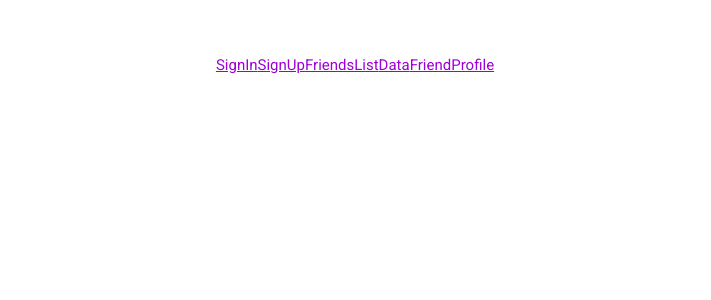
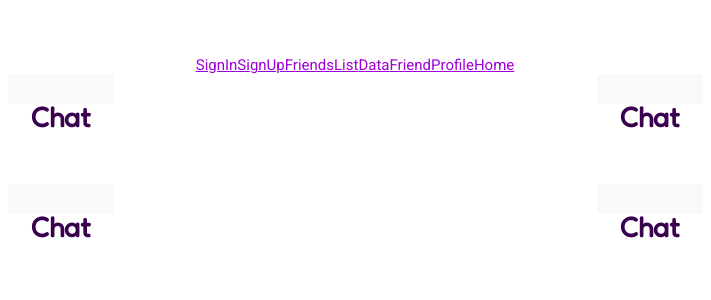
Before and after one commit to CCCarluchi/PW-I, a Vue app: page /Home in a window 1280 px wide. Shown: the top 300 px of the page, without its empty margins (285-996 px from the left). Built offline with nearby package versions, Linux system fonts and the light colour scheme.

Commit message:
Intent home

```diff
--- a/index.html
+++ b/index.html
@@ -4,7 +4,7 @@
     <meta charset="UTF-8" />
     <link rel="icon" type="image/svg+xml" href="/vite.svg" />
     <meta name="viewport" content="width=device-width, initial-scale=1.0" />
-    <title>Vite + Vue</title>
+    <title>If You're Over 25 and Own a Computer, This Game Is a Must-Have</title>
   </head>
   <body>
     <div id="app"></div>
--- a/src/App.vue
+++ b/src/App.vue
@@ -10,6 +10,7 @@
     <router-link to="/FriendsList">FriendsList</router-link>
     <router-link to="/Data">Data</router-link>
     <router-link to="/FriendProfile">FriendProfile</router-link>
+    <router-link to="/Home">Home</router-link>
   </nav>
   <router-view></router-view>
 </template>
--- a/src/router/index.js
+++ b/src/router/index.js
@@ -4,6 +4,7 @@ import SignUp from '../views/SignUp.vue'
 import FriendsList from '../views/FriendsList.vue'
 import Data from '../views/Data.vue'
 import FriendProfile from '../views/FriendProfile.vue'
+import Home from '../views/Home.vue'
 
 const routes = [
     {
@@ -30,6 +31,11 @@ const routes = [
         path: '/FriendProfile',
         name: 'FriendProfile',
         component: FriendProfile,
+    },
+    {
+        path: '/Home',
+        name: 'Home',
+        component: Home,
     }
 ]
 
--- a/src/style.css
+++ b/src/style.css
@@ -187,6 +187,33 @@ body {
   text-align: center;
 }
 
+.container {
+  display: grid;
+  grid-template-columns: repeat(2, 1fr);
+  gap: 10px;
+  grid-auto-rows: minmax(100px, auto);
+}
+
+.one {
+  grid-column: 1;
+  grid-row: 1;
+}
+
+.two {
+  grid-column: 2;
+  grid-row: 1;
+}
+
+.three {
+  grid-column: 1;
+  grid-row: 2;
+}
+
+.four {
+  grid-column: 2;
+  grid-row: 2;
+}
+
 .imgRedonda {
   width:300px;
   height:300px;
--- a/src/views/FriendsList.vue
+++ b/src/views/FriendsList.vue
@@ -1,6 +1,7 @@
 <template>
     <main>
-      <h1>Friends list</h1>
-      <button>Click me!</button>
+      <header>
+        <h3>Friends list</h3>
+      </header>
     </main>
   </template>
--- /dev/null
+++ b/src/views/Home.vue
@@ -0,0 +1,26 @@
+<template>
+    <main>
+        <section class="container">
+            <section class="one">
+                <button>
+                    <h2>Chat</h2>
+                </button>
+            </section>
+            <section class="two">
+                <button>
+                    <h2>Chat</h2>
+                </button>
+            </section>
+            <section class="three">
+                <button>
+                    <h2>Chat</h2>
+                </button>
+            </section>
+            <section class="four">
+                <button>
+                    <h2>Chat</h2>
+                </button>
+            </section>
+        </section>
+    </main>
+  </template>
```
